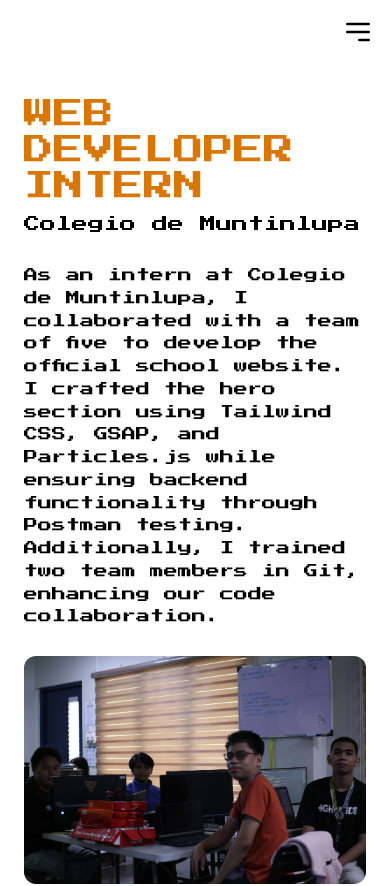
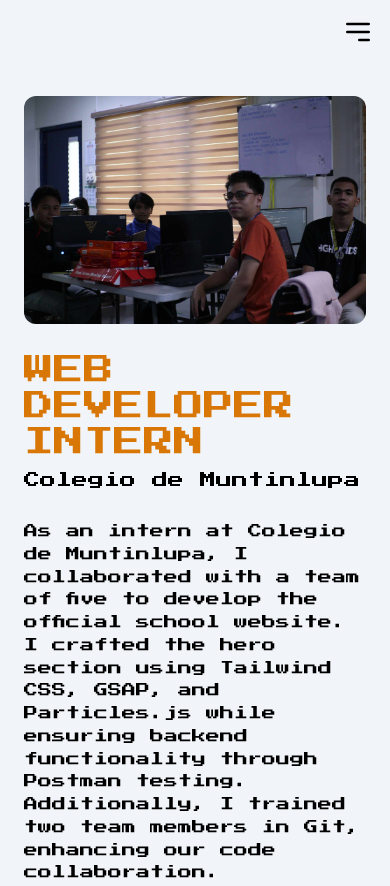
Before and after one commit to Ravend1028/REACT-POWERED-PORTFOLIO, a React (Vite) app: page /experience in a window 390 px wide. Shown: the top 886 px of the page. Built offline with nearby package versions, Linux system fonts and the light colour scheme.

Commit message:
optimization needed and react icon

```diff
--- a/src/App.jsx
+++ b/src/App.jsx
@@ -30,7 +30,11 @@
 );
 
 const App = () => {
-  return <RouterProvider router={ router }  />
+  return (
+    <div className="bg-slate-100">
+      <RouterProvider router={router} />
+    </div>
+  )
 };
 
 export default App
--- a/src/components/Hero.jsx
+++ b/src/components/Hero.jsx
@@ -8,7 +8,7 @@
       <div data-aos="fade-right" className='container mx-auto p-4 flex flex-col justify-center items-center space-y-10 2xl:p-6'>
         <div className='flex flex-row justify-center items-center'>
           <div className=' border-4 border-black w-3/4 sm:w-1/2 md:w-2/5 xl:w-1/3'>
-            <img className="rounded-xl transform rotate-3 border-2 border-black" src={ Raven } alt="raven-image" />
+            <img className="rounded-xl transform rotate-3" src={ Raven } alt="raven-image" />
           </div>
         </div>
 
--- a/src/components/Section.jsx
+++ b/src/components/Section.jsx
@@ -5,7 +5,7 @@
 const Section = ({title, company, description, image, alt, imageStyle}) => {
   return (
     <section data-aos="fade-right" className='group hover:bg-gray-200'>
-      <div className='container mx-auto p-6 flex flex-col justify-between items-start border-black border-b-2 space-y-7 lg:flex-row lg:space-y-0'>
+      <div className='container mx-auto p-6 flex flex-col-reverse justify-between items-start border-black border-b-2 space-y-7 space-y-reverse lg:flex-row lg:space-y-0'>
         <div className='flex flex-col justify-center items-start space-y-7'>
           <div className="space-y-2">
             <h1 className='font-pixel text-3xl uppercase text-amber-600 relative after:content-[""] after:absolute after:left-0 after:bottom-0 after:w-0 after:h-[2px] after:bg-amber-600 after:transition-all after:duration-700 group-hover:after:w-full'>
```
